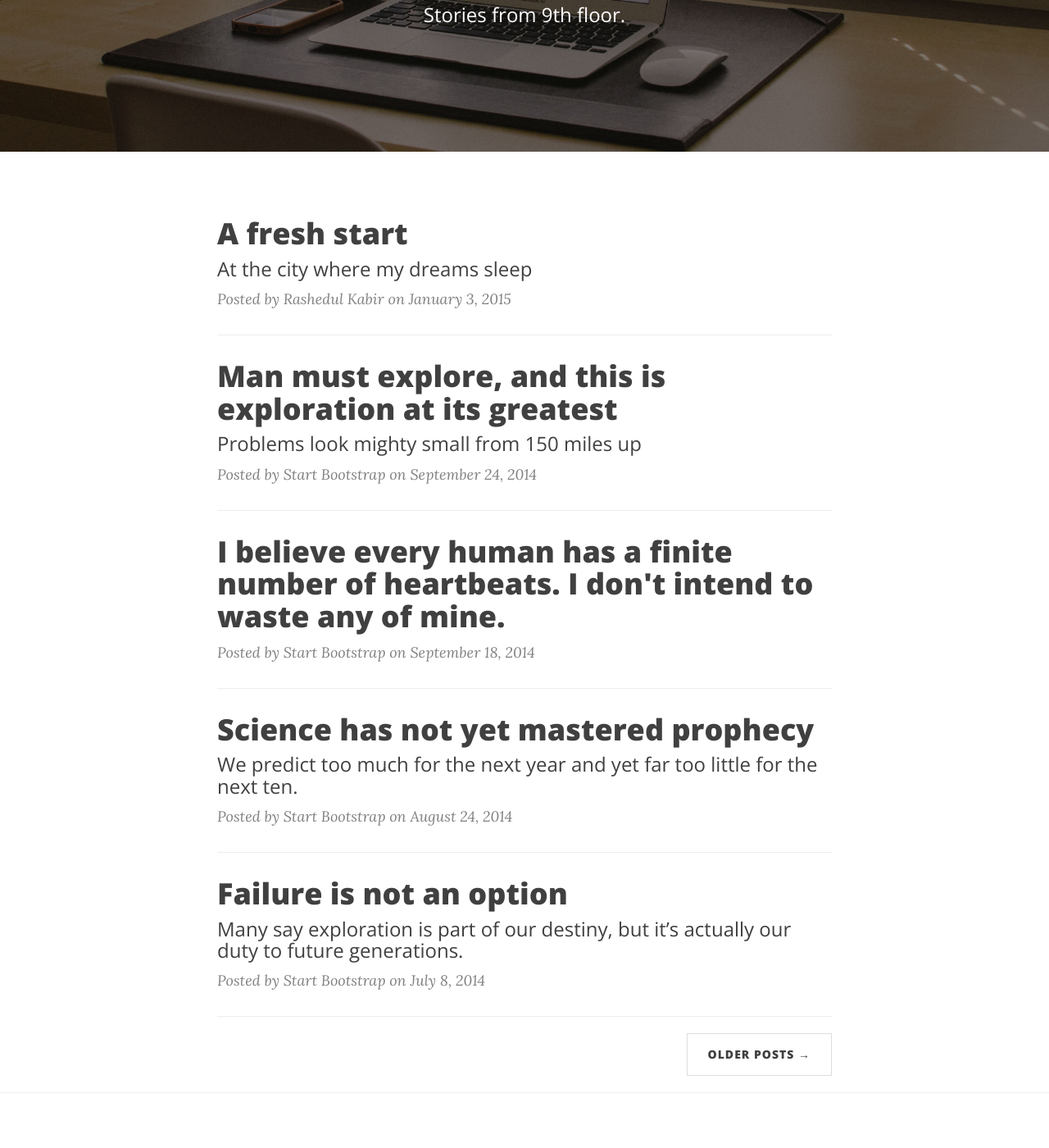
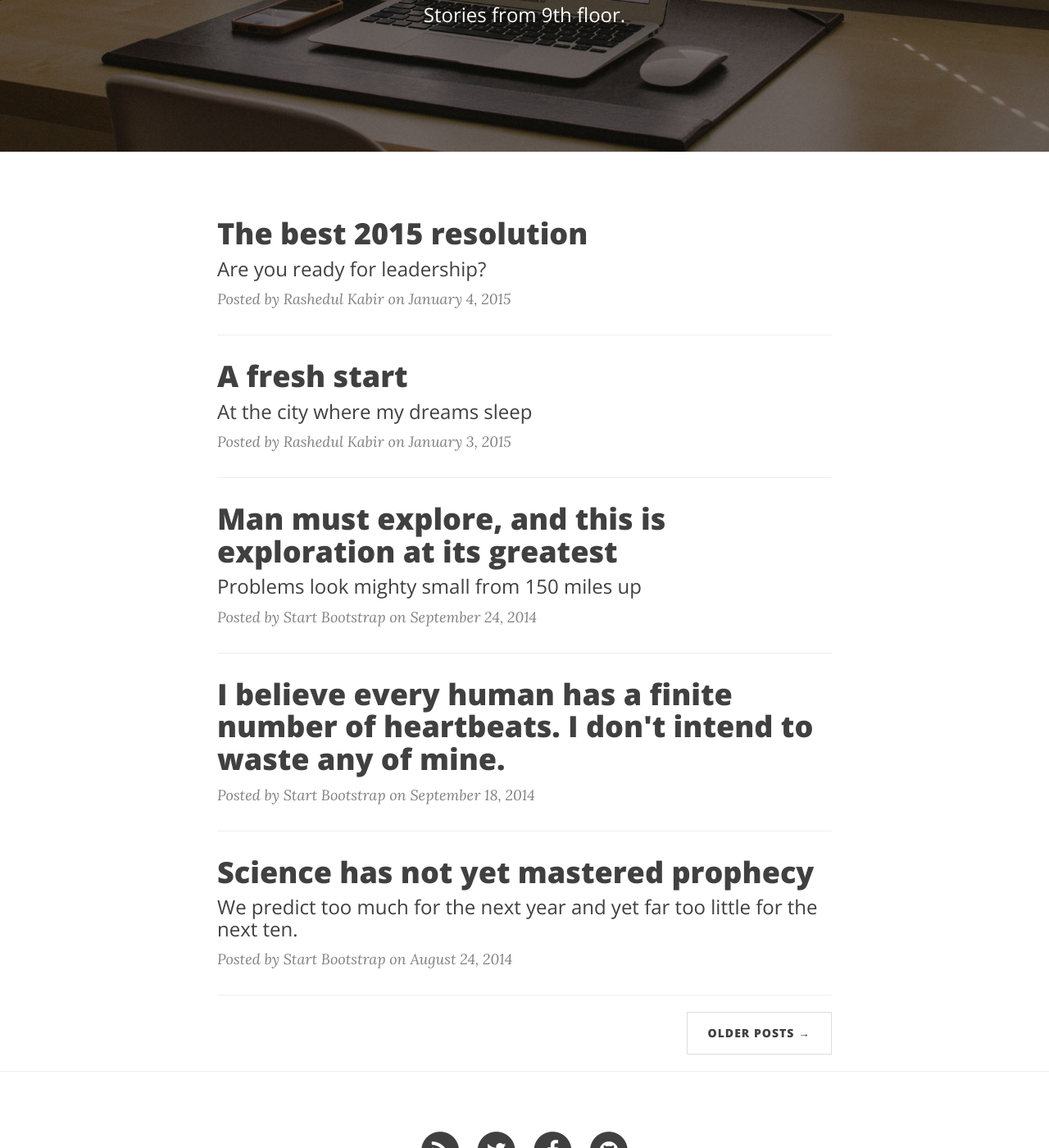
Before and after one commit to ekush/ekush.github.io, a Jekyll site: the page built from index.html, in a window 1280 px wide and 1400 px high, scrolled down 271 px. Shown: the whole window at 82% size. Built offline with Jekyll 4.4.1, drawn with Linux system fonts in a browser that asks for light colours; nearby versions of some CDN libraries; the list of posts is cut into pages by our own code; some of the changed lines change nothing that is shown.

Commit message:
google analytics code added. draft of a post added

```diff
--- a/_includes/head.html
+++ b/_includes/head.html
@@ -30,4 +30,16 @@
         <script src="https://oss.maxcdn.com/libs/respond.js/1.4.2/respond.min.js"></script>
     <![endif]-->
 
+    <!-- google analytics code -->
+    <script>
+      (function(i,s,o,g,r,a,m){i['GoogleAnalyticsObject']=r;i[r]=i[r]||function(){
+      (i[r].q=i[r].q||[]).push(arguments)},i[r].l=1*new Date();a=s.createElement(o),
+      m=s.getElementsByTagName(o)[0];a.async=1;a.src=g;m.parentNode.insertBefore(a,m)
+      })(window,document,'script','//www.google-analytics.com/analytics.js','ga');
+
+      ga('create', 'UA-58203836-1', 'auto');
+      ga('send', 'pageview');
+    </script>
+    <!-- google analytics code -->
+
 </head>
--- /dev/null
+++ b/_posts/2015-01-04-the-best-2015-resolution.markdown
@@ -0,0 +1,11 @@
+---
+layout:     post
+title:      "The best 2015 resolution"
+subtitle:   "Are you ready for leadership?"
+date:       2015-01-04 00:15:00
+author:     "Rashedul Kabir"
+header-img: "img/bootcamp.jpg"
+---
+If you ask me what could your best 2015 resolution be, the youth leadership bootcamp will definitely be on top of my suggestions. Definitely geting the chance there is not going to be easy, but you can stay assured you will not get the same experiecne in any other leadership facilitating programs.
+
+BYLC continuously is facilitating leadership among our youth from its beginning. Each of the programs they arrange are unique on their own
```
Also changed, not shown: img/bootcamp.jpg (added).
